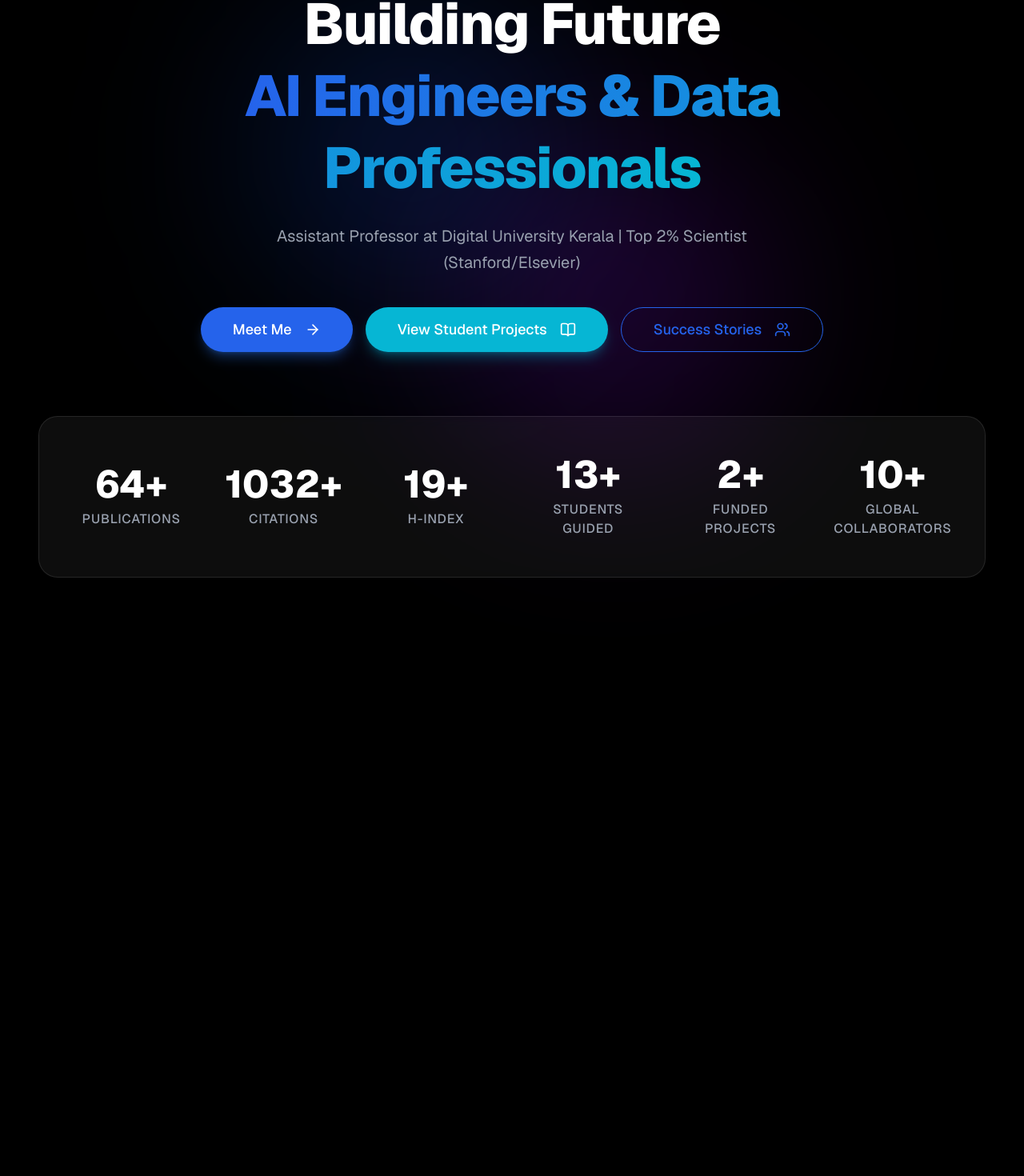
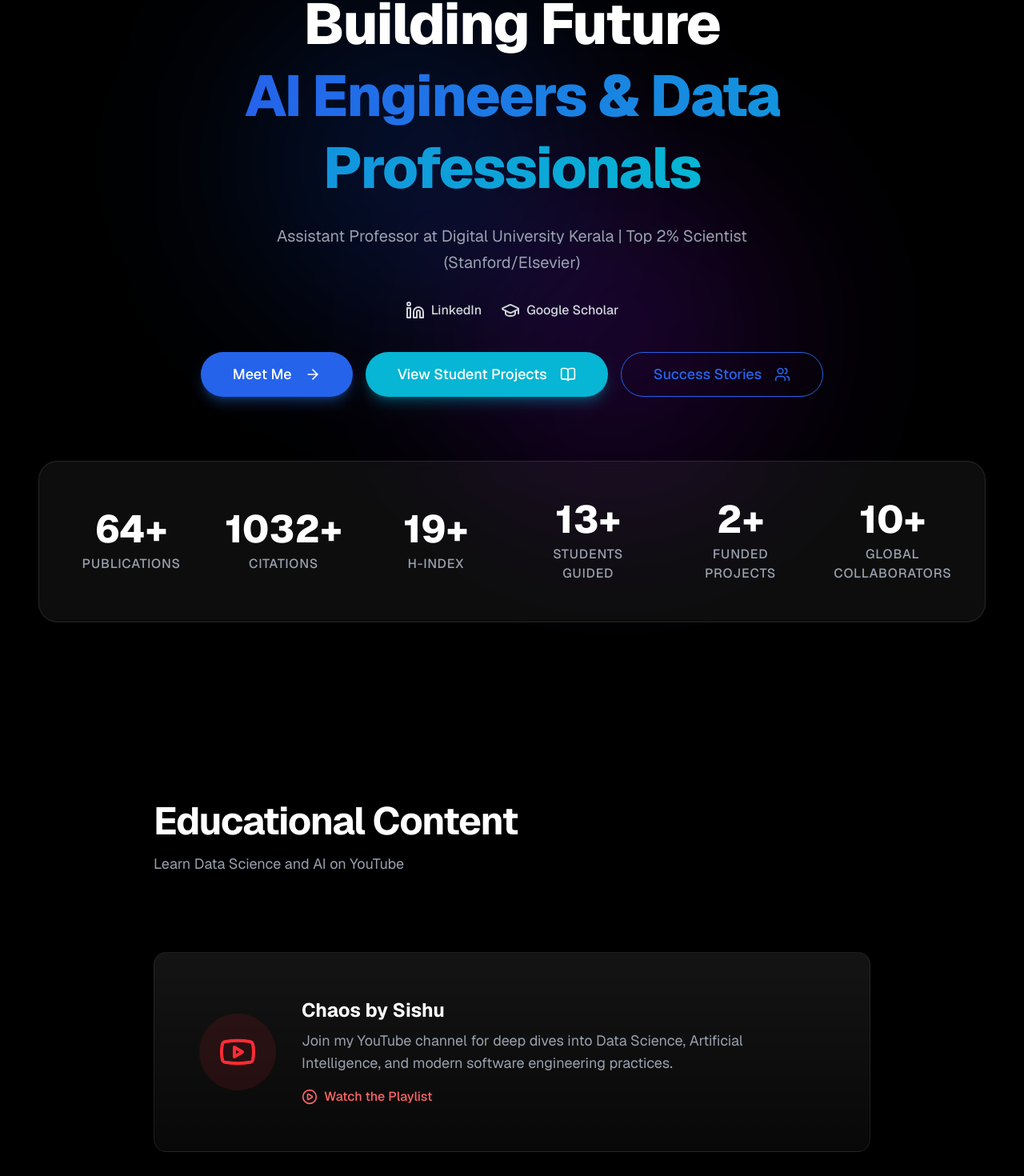
Before and after one commit to R123-RB/sishu_web_portfolio, a Next.js app: page / in a window 1280 px wide. Shown: the part 367-1837 px from the top of the page at 80% size. Before the commit the page ends 1217 px from the top, so only its background shows below. Built offline with nearby package versions, Linux system fonts and the light colour scheme.

Commit message:
Update project structure, add social links, and add YouTube section

```diff
--- a/src/app/page.tsx
+++ b/src/app/page.tsx
@@ -1,9 +1,11 @@
 import { HeroSection } from "@/components/sections/HeroSection";
+import { YouTubeSection } from "@/components/sections/YouTubeSection";
 
 export default function Home() {
   return (
-    <main className="flex min-h-screen flex-col items-center justify-between">
+    <main className="flex min-h-screen flex-col items-center justify-between pb-20">
       <HeroSection />
+      <YouTubeSection />
     </main>
   );
 }
--- a/src/app/projects/page.tsx
+++ b/src/app/projects/page.tsx
@@ -1,17 +1,19 @@
-import { ProjectShowcase } from "@/components/sections/ProjectShowcase";
 import { StudentProjectsSection } from "@/components/sections/StudentProjectsSection";
+import { GlobalCollaborators } from "@/components/sections/GlobalCollaborators";
 
 export const metadata = {
-  title: 'Projects | Dr. Sishu Shankar Muni',
-  description: 'Project showcase featuring student and lab projects guided by Dr. Sishu Shankar Muni.',
+  title: 'Projects & Collaborations | Dr. Sishu Shankar Muni',
+  description: 'Student projects and global collaborations guided by Dr. Sishu Shankar Muni.',
 };
 
 export default function ProjectsPage() {
   return (
     <main className="flex min-h-screen flex-col items-center justify-between pb-20 pt-10">
-      <ProjectShowcase />
+      <div className="w-full mt-10">
+        <StudentProjectsSection />
+      </div>
       <div className="w-full mt-20">
-        <StudentProjectsSection />
+        <GlobalCollaborators />
       </div>
     </main>
   );
--- a/src/components/sections/AboutSection.tsx
+++ b/src/components/sections/AboutSection.tsx
@@ -34,8 +34,6 @@ export const AboutSection = () => {
             <div className="space-y-6">
               {about.education.map((edu) => (
                 <div key={edu.id} className="border-l-2 border-zinc-800 pl-4">
-                  <span className="text-sm text-primary font-bold">{edu.year}</span>
-                  <h4 className="text-lg font-bold text-white mt-1">{edu.degree}</h4>
                   <p className="text-gray-400 font-medium">{edu.institution}</p>
                 </div>
               ))}
--- a/src/components/sections/HeroSection.tsx
+++ b/src/components/sections/HeroSection.tsx
@@ -6,7 +6,7 @@ import { useRouter } from 'next/navigation';
 import { Button } from '@/components/ui/Button';
 import { AnimatedCounter } from '@/components/ui/AnimatedCounter';
 import portfolioData from '@/data/portfolioData.json';
-import { ArrowRight, BookOpen, Users, Trophy } from 'lucide-react';
+import { ArrowRight, BookOpen, Users, Linkedin, GraduationCap } from 'lucide-react';
 
 export const HeroSection = () => {
   const { hero } = portfolioData;
@@ -55,10 +55,27 @@ export const HeroSection = () => {
           initial={{ opacity: 0, y: 20 }}
           animate={{ opacity: 1, y: 0 }}
           transition={{ duration: 0.6, delay: 0.4 }}
-          className="text-xl text-gray-400 mb-10 max-w-2xl leading-relaxed"
+          className="text-xl text-gray-400 mb-8 max-w-2xl leading-relaxed"
         >
           {hero.subheading}
         </motion.p>
+
+        {/* Social Links */}
+        <motion.div
+          initial={{ opacity: 0, y: 20 }}
+          animate={{ opacity: 1, y: 0 }}
+          transition={{ duration: 0.6, delay: 0.5 }}
+          className="flex flex-wrap items-center justify-center gap-6 mb-10"
+        >
+          <a href="https://www.linkedin.com/in/sishu-shankar-muni-2a8505110?utm_source=share_via&utm_content=profile&utm_medium=member_android" target="_blank" rel="noopener noreferrer" className="flex items-center gap-2 text-gray-300 hover:text-blue-500 transition-colors">
+            <Linkedin className="w-6 h-6" />
+            <span className="font-medium">LinkedIn</span>
+          </a>
+          <a href="https://scholar.google.com/citations?user=HqDJFc0AAAAJ&hl=en" target="_blank" rel="noopener noreferrer" className="flex items-center gap-2 text-gray-300 hover:text-blue-400 transition-colors">
+            <GraduationCap className="w-6 h-6" />
+            <span className="font-medium">Google Scholar</span>
+          </a>
+        </motion.div>
 
         {/* Action Buttons */}
         <motion.div
--- a/src/components/sections/ProjectShowcase.tsx
+++ b/src/components/sections/ProjectShowcase.tsx
@@ -38,7 +38,7 @@ export const ProjectShowcase = () => {
     : projects.filter(p => p.category === filter);
 
   return (
-    <Section id="projects" title="Project Showcase" subtitle="Explore the cutting-edge projects built by our students in the CND Lab.">
+    <Section id="projects" title="Project Showcase" subtitle="Explore the cutting-edge projects built by our students in the CNLD Lab.">
 
       {/* Filters */}
       <div className="flex flex-wrap gap-2 mb-12 justify-center md:justify-start">
--- /dev/null
+++ b/src/components/sections/YouTubeSection.tsx
@@ -0,0 +1,42 @@
+"use client";
+
+import React from 'react';
+import { Section } from '@/components/ui/Section';
+import { Card } from '@/components/ui/Card';
+import { motion } from 'framer-motion';
+import { Youtube, ExternalLink, PlayCircle } from 'lucide-react';
+
+export const YouTubeSection = () => {
+  return (
+    <Section id="youtube-channel" title="Educational Content" subtitle="Learn Data Science and AI on YouTube">
+      <motion.div
+        initial={{ opacity: 0, y: 20 }}
+        whileInView={{ opacity: 1, y: 0 }}
+        viewport={{ once: true }}
+        transition={{ duration: 0.6 }}
+        className="max-w-4xl mx-auto"
+      >
+        <a href="https://youtube.com/@chaos_sishu?si=wOWe_pP9HBj1tj02" target="_blank" rel="noopener noreferrer" className="block group">
+          <Card className="overflow-hidden bg-zinc-900 border-zinc-800 hover:border-red-500/50 hover:shadow-lg hover:shadow-red-500/10 transition-all duration-300 transform group-hover:-translate-y-1">
+            <div className="flex flex-col md:flex-row items-center p-8 gap-8">
+              <div className="flex-shrink-0 w-24 h-24 bg-red-500/10 rounded-full flex items-center justify-center group-hover:bg-red-500/20 transition-colors">
+                <Youtube className="w-12 h-12 text-red-500" />
+              </div>
+              <div className="flex-grow text-center md:text-left">
+                <h3 className="text-2xl font-bold text-white mb-2 group-hover:text-red-400 transition-colors">Chaos by Sishu</h3>
+                <p className="text-gray-400 mb-4 text-lg">
+                  Join my YouTube channel for deep dives into Data Science, Artificial Intelligence, and modern software engineering practices.
+                </p>
+                <div className="flex items-center justify-center md:justify-start gap-2 text-red-400 font-medium">
+                  <PlayCircle className="w-5 h-5" />
+                  <span>Watch the Playlist</span>
+                  <ExternalLink className="w-4 h-4 ml-1 opacity-0 group-hover:opacity-100 transition-opacity" />
+                </div>
+              </div>
+            </div>
+          </Card>
+        </a>
+      </motion.div>
+    </Section>
+  );
+};
--- a/src/components/ui/Navbar.tsx
+++ b/src/components/ui/Navbar.tsx
@@ -40,7 +40,7 @@ export const Navbar = () => {
       >
         <div className="max-w-7xl mx-auto px-6 md:px-12 flex items-center justify-between">
           <Link href="/" className="text-2xl font-bold tracking-tighter text-white z-50">
-            Dr. Sishu<span className="text-primary">.</span>
+            Dr. Sishu Shankar Muni<span className="text-primary">.</span>
           </Link>
 
           {/* Desktop Navigation */}
--- a/src/data/portfolioData.json
+++ b/src/data/portfolioData.json
@@ -14,9 +14,9 @@
   "about": {
     "introduction": "I am Dr. Sishu Shankar Muni, an Assistant Professor at the School of Digital Sciences, Digital University Kerala. My research revolves around Dynamical Systems, Nonlinear Dynamics, Network of Oscillators, Data Science, High-Performance Computing, and Machine Learning.",
     "education": [
-      { "id": 1, "year": "2022", "degree": "Ph.D. Mathematics, Globally resonant homoclinic tangencies", "institution": "Massey University, New Zealand (Awarded: 27-04-2022)" },
-      { "id": 2, "year": "2018", "degree": "M.Sc. Mathematics, Synchronization aspect of star connected Chua circuits", "institution": "National Institute of Technology Rourkela, India (CGPA: 8.85)" },
-      { "id": 3, "year": "2016", "degree": "B.Sc. Mathematics", "institution": "National Institute of Technology Rourkela, India (CGPA: 8.92)" }
+      { "id": 1, "degree": "Ph.D. Mathematics, Globally resonant homoclinic tangencies", "institution": "Massey University, New Zealand (Awarded: 27-04-2022)" },
+      { "id": 2, "degree": "M.Sc. Mathematics, Synchronization aspect of star connected Chua circuits", "institution": "National Institute of Technology Rourkela, India (CGPA: 8.85)" },
+      { "id": 3,  "degree": "B.Sc. Mathematics", "institution": "National Institute of Technology Rourkela, India (CGPA: 8.92)" }
     ],
     "employment": [
       { "id": 1, "year": "2023 - Present", "role": "Assistant Professor", "institution": "School of Digital Sciences, Digital University Kerala", "description": "Area of research: Dynamical systems, Nonlinear dynamics, network of oscillators, data science, High Performance Computing, Machine Learning." },
@@ -24,11 +24,11 @@
     ],
     "skills": ["JAVA", "C", "C++", "Python", "R", "Haskell", "SQL", "MATLAB", "NetLogo", "PPlane"],
     "references": [
-      "Dr. David J.W. Simpson, Massey University, NZ, E-mail: d.j.w.simpson@massey.ac.nz",
-      "Dist. Prof. Robert I. McLachlan, Massey University, NZ, E-mail: R.McLachlan@massey.ac.nz",
-      "Prof. Soumitro Banerjee, IISER Kolkata, IN, E-mail: soumitro@iiserkol.ac.in",
-      "Prof. Astero Provata, National Center for Scientific Research ‘Demokritos’ 15310 Athens, Greece, E-mail: a.provata@inn.demokritos.gr",
-      "Prof. Kishor Chandra Pati, NIT Rourkela, IN, E-mail: kcpati@nitrkl.ac.in"
+      "Dr. David J.W. Simpson, Massey University, NZ",
+      "Dist. Prof. Robert I. McLachlan, Massey University, NZ",
+      "Prof. Soumitro Banerjee, IISER Kolkata, IN",
+      "Prof. Astero Provata, National Center for Scientific Research ‘Demokritos’ 15310 Athens, Greece",
+      "Prof. Kishor Chandra Pati, NIT Rourkela, IN"
     ]
   },
   "awardsAndScholarships": [
@@ -252,7 +252,6 @@
   ],
   "responsibilities": [
     "Internship Coordinator, SoDS",
-    "Question setter for DRAT / DUAT",
     "Executive Committee member - Library Advisory / Publication & Oxford Scholarship",
     "AISHE / Ranking / Accreditation related academic activities",
     "University Research Committee member",
```
Also changed, not shown: 2 other files (tests, documents, lock files or other folders).
